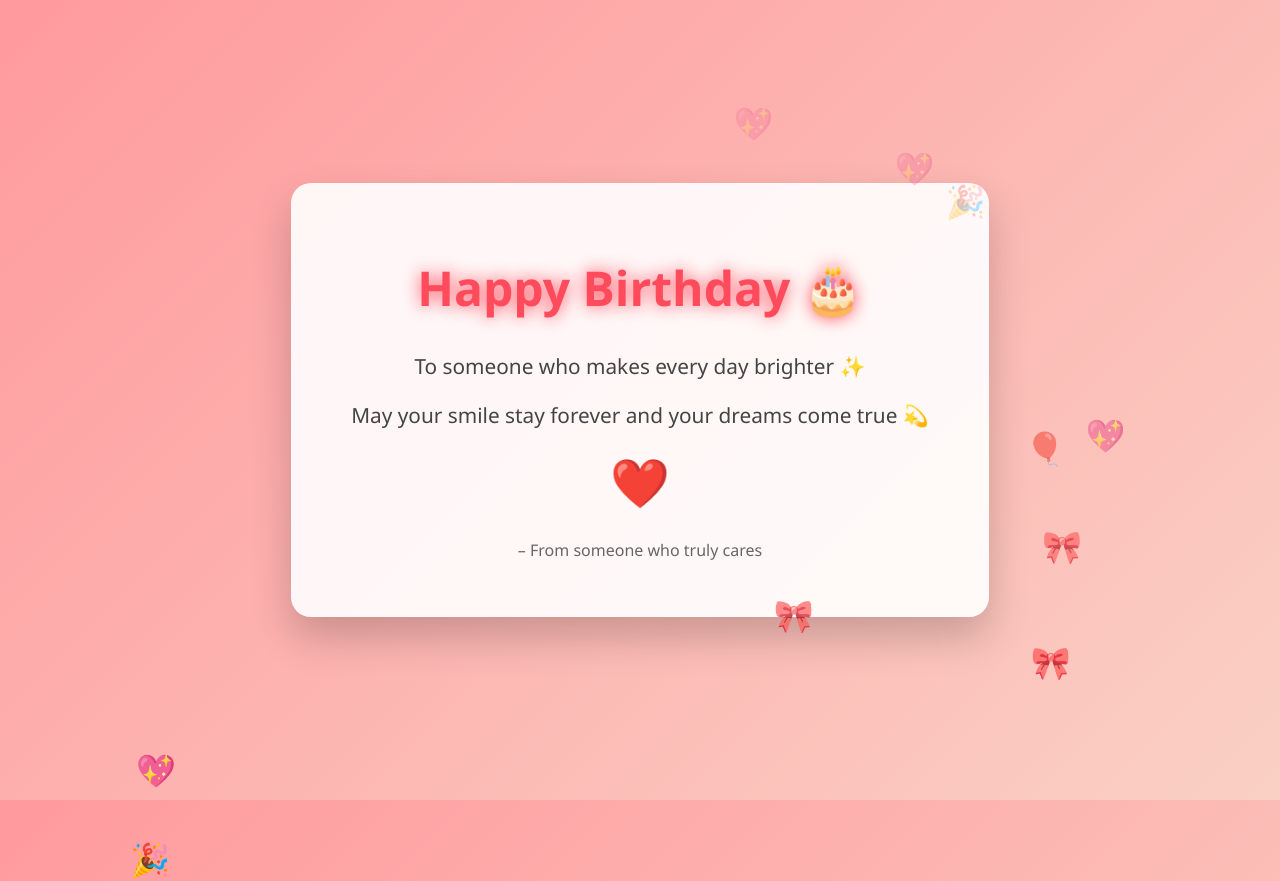
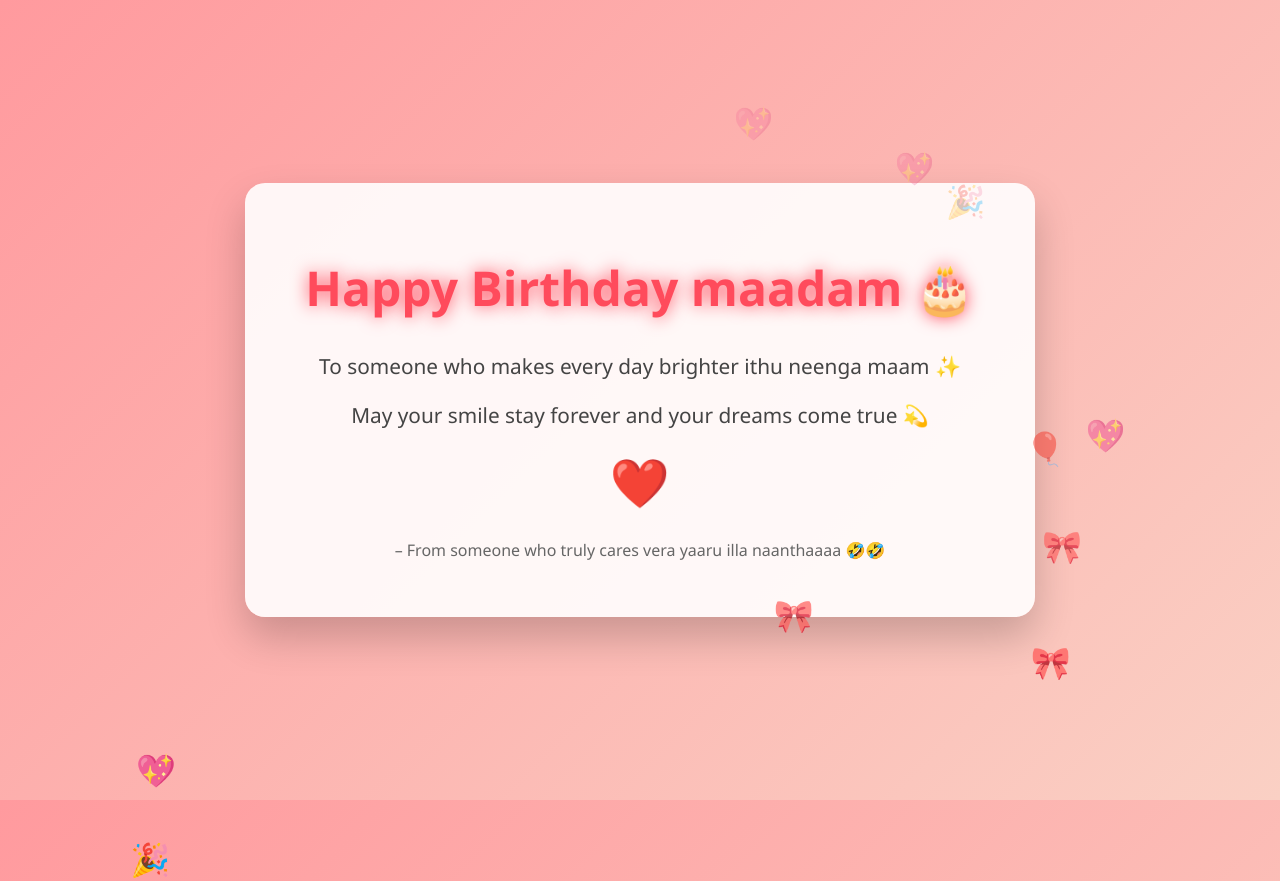
Before and after one commit to SUHAIL08/bday, a plain HTML site: page index.html in a window 1280 px wide. Drawn offline with Linux system fonts and the light colour scheme.

Commit message:
Update birthday message for Ajuuuuuuu

```diff
--- a/index.html
+++ b/index.html
@@ -2,7 +2,7 @@
 <html lang="en">
 <head>
 <meta charset="UTF-8">
-<title>Happy Birthday 🎉</title>
+<title>Happy Birthday Ajuuuuuuu 🎉</title>
 <style>
     body {
         margin: 0;
@@ -73,12 +73,12 @@
 <body>
 
 <div class="card">
-    <h1>Happy Birthday 🎂</h1>
-    <p>To someone who makes every day brighter ✨</p>
+    <h1>Happy Birthday maadam 🎂</h1>
+    <p>To someone who makes every day brighter ithu neenga maam ✨</p>
     <p>May your smile stay forever and your dreams come true 💫</p>
     <div class="heart">❤️</div>
     <p style="margin-top:25px;font-size:1em;color:#666;">
-        – From someone who truly cares
+        – From someone who truly cares vera yaaru illa naanthaaaa 🤣🤣
     </p>
 </div>
 
```
